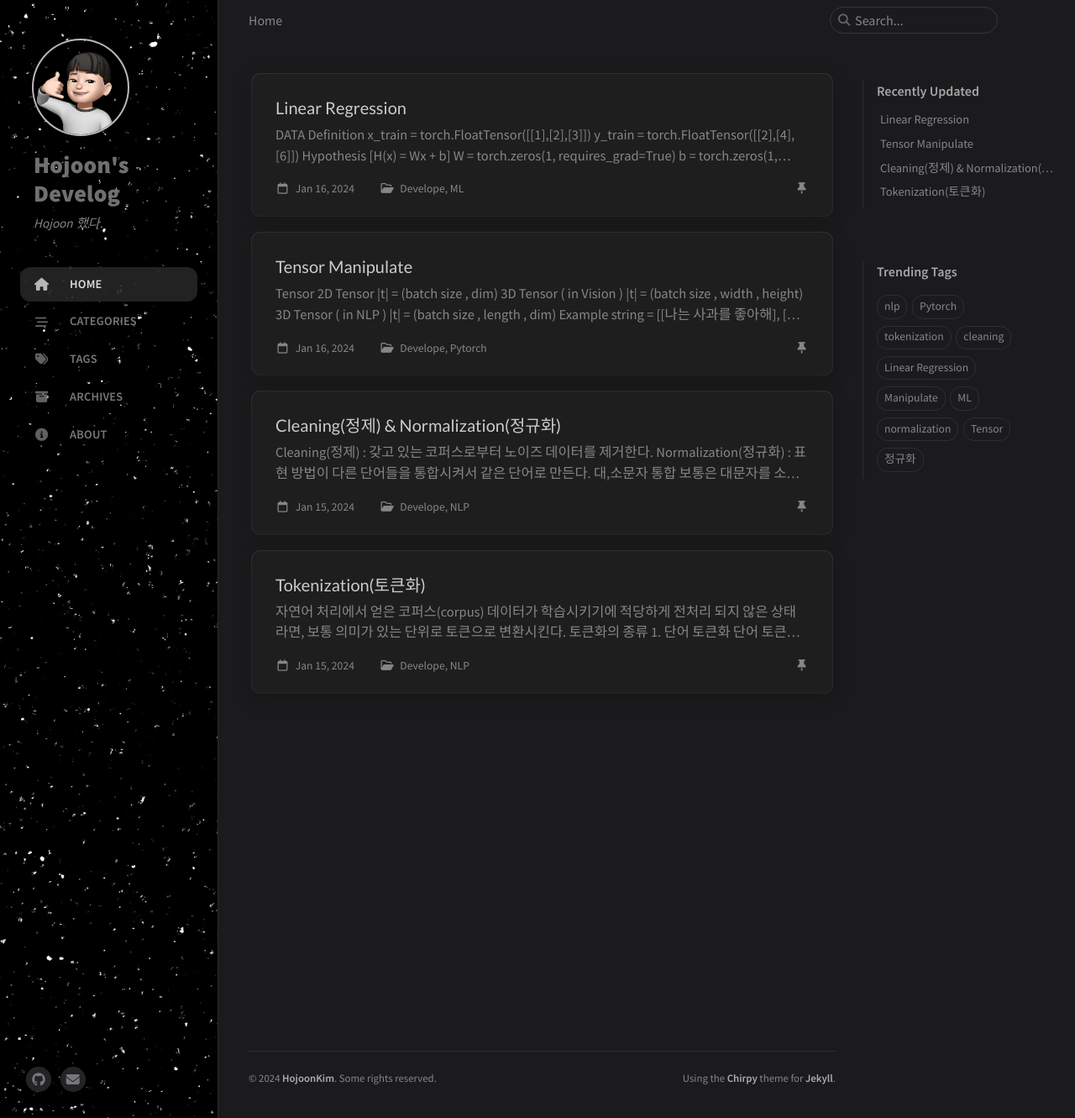
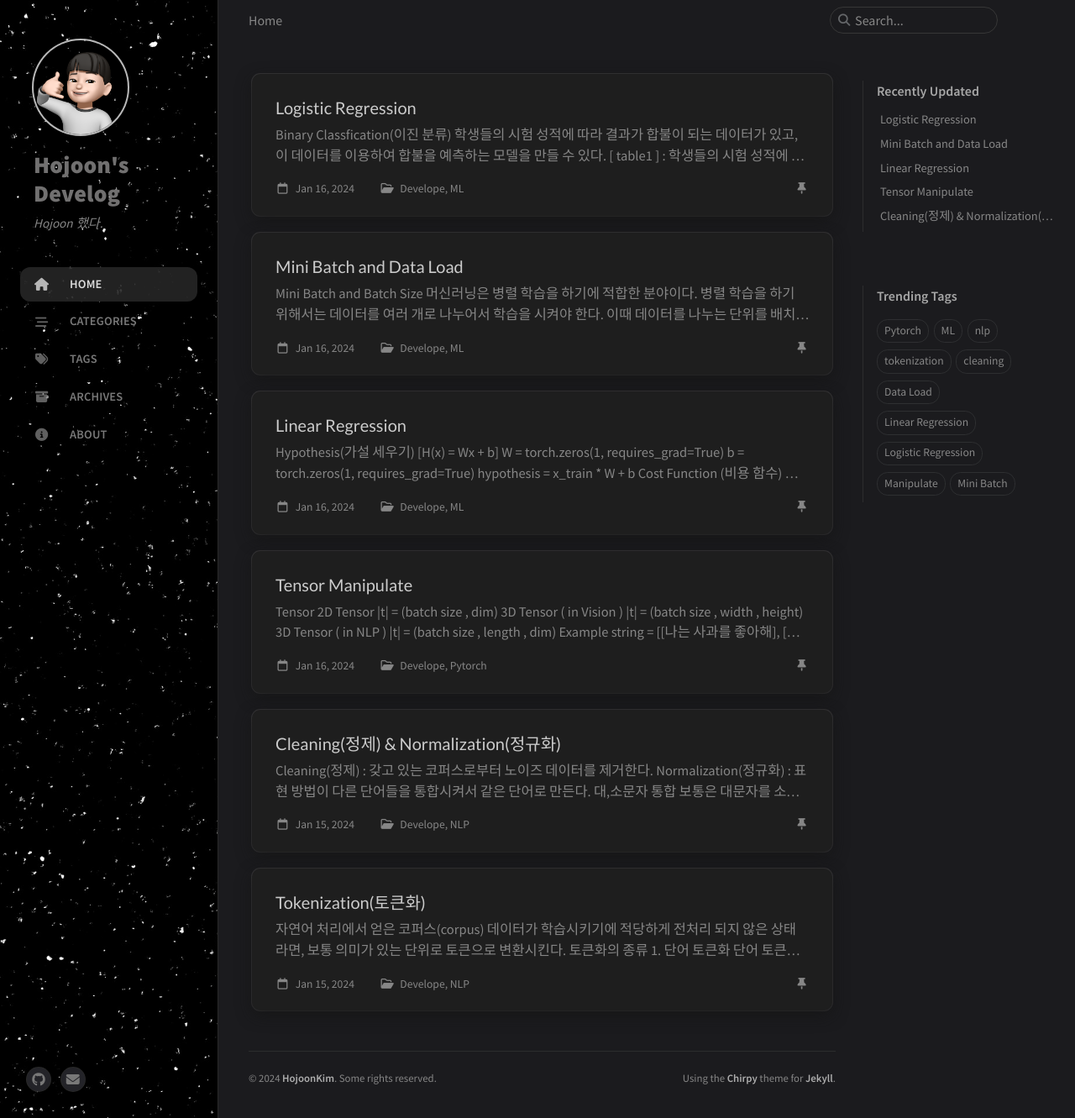
Before and after one commit to Hxjxxn95/hxjxxn95.github.io, a Jekyll site: the page built from index.markdown, in a window 1280 px wide and 1331 px high. Shown: the whole window at 84% size. Built offline with Jekyll 4.4.1, drawn with Linux system fonts in a browser that asks for light colours; cached includes are drawn as plain includes.

Commit message:
modified:   _posts/2024-01-16-Linear-Regression.md 	new file:   _posts/2024-01-16-Logistic-Regression.md 	new file:   _posts/2024-01-16-MiniBatch-DataLoad.md

````diff
--- a/_posts/2024-01-16-Linear-Regression.md
+++ b/_posts/2024-01-16-Linear-Regression.md
@@ -8,14 +8,8 @@ tags: [Pytorch,Linear Regression, ML]
 pin: true
 math: true
 ---
-## DATA Definition
 
-``` python
-x_train = torch.FloatTensor([[1],[2],[3]])
-y_train = torch.FloatTensor([[2],[4],[6]])
-```
-
-## Hypothesis
+## Hypothesis(가설 세우기)
 
 $$ H(x) = Wx + b $$
 
@@ -25,16 +19,17 @@ b = torch.zeros(1, requires_grad=True)
 hypothesis = x_train * W + b
 ```
 
-## Cost Function
+## Cost Function (비용 함수)
 _비용 함수(cost function) = 손실 함수(loss function) = 오차 함수(error function) = 목적 함수(objective function)_
 y = Wx + b 에서 W와 b를 구하는 것이 목표이다. 이를 위해서는 W와 b에 대한 cost function을 정의해야 한다.
+
 $$ mse(W,b) = \frac{1}{m}\sum_{i=1}^{m}(H(x^{(i)}) - y^{(i)})^2 $$
 
 ``` python
 cost = torch.mean((hypothesis - y_train) ** 2)
 ```
 
-## Gradient Descent
+## Gradient Descent (경사 하강법)
 
 $$ W := W - \alpha\frac{\partial}{\partial W}cost(W) $$
 
@@ -151,3 +146,101 @@ for epoch in range(nb_epochs + 1):
         epoch, nb_epochs, hypothesis.squeeze().detach(), cost.item()
     ))
 ```
+
+## nn.Module로 구현하는 선형 회귀
+
+``` python
+import torch.nn as nn
+import torch.nn.functional as F
+
+torch.manual_seed(1)
+
+# 데이터
+x_train = torch.FloatTensor([73, 80, 75],
+                             [93, 88, 93],
+                             [89, 91, 90],
+                             [96, 98, 100],
+                             [73, 66, 70])
+y_train = torch.FloatTensor([[152], [185], [180], [196], [142]])
+# 모델 초기화 및 선언 input_dim = 3, output_dim = 1
+model = nn.Linear(3, 1)
+
+# optimizer 설정
+optimizer = optim.SGD(model.parameters(), lr=1e-5)
+
+nb_epochs = 20
+
+for epoch in range(nb_epochs + 1):
+
+    # H(x) 계산
+    prediction = model(x_train)
+
+    # cost 계산
+    cost = F.mse_loss(prediction, y_train)
+
+    # cost로 H(x) 개선
+    optimizer.zero_grad()
+    cost.backward()
+    optimizer.step()
+
+    print('Epoch {:4d}/{} Cost: {:.6f}'.format(
+        epoch, nb_epochs, cost.item()
+    ))
+```
+
+## 클래스로 파이토치 모델 구현하기
+
+class 형태의 모델 구현 방식은 nn.Module 을 상속받는다. 그리고 __init__()에서 모델의 구조와 동적을 정의하는 생성자를 정의한다. super() 함수를 부르면 여기서 만든 클래스는 nn.Module 클래스의 속성들을 가지고 초기화 된다. forward() 함수는 모델이 학습데이터를 입력받아서 forward 연산을 진행시키는 함수이다.
+foward() 함수는 model 객체를 데이터와 함께 호출하면 자동으로 실행이 된다.
+
+$$ forward : \hat{y} = xW + b $$
+
+``` python
+import torch.nn as nn
+import torch.nn.functional as F
+
+torch.manual_seed(1)
+
+# 데이터
+x_train = torch.FloatTensor([[73, 80, 75],
+                              [93, 88, 93],
+                              [89, 91, 90],
+                              [96, 98, 100],
+                              [73, 66, 70]])
+
+y_train = torch.FloatTensor([[152], [185], [180], [196], [142]])
+
+# 모델을 클래스로 구현
+
+class LinearRegressionModel(nn.Module):
+    def __init__(self, input_dim=3, output_dim=1):
+        super().__init__()
+        self.linear = nn.Linear(input_dim, output_dim)
+
+    def forward(self, x):
+        return self.linear(x)
+
+model = LinearRegressionModel(3,1)
+
+# optimizer 설정
+optimizer = optim.SGD(model.parameters(), lr=1e-5)
+
+nb_epochs = 20
+
+for epoch in range(nb_epochs + 1):
+
+    # H(x) 계산
+    prediction = model(x_train)
+
+    # cost 계산
+    cost = F.mse_loss(prediction, y_train)
+
+    # cost로 H(x) 개선
+    optimizer.zero_grad()
+    cost.backward()
+    optimizer.step()
+
+    print('Epoch {:4d}/{} Cost: {:.6f}'.format(
+        epoch, nb_epochs, cost.item()
+    ))
+```
--- /dev/null
+++ b/_posts/2024-01-16-Logistic-Regression.md
@@ -0,0 +1,197 @@
+---
+layout : post
+title: Logistic Regression
+author: Hojoon_Kim
+date: 2024-01-16 15:15:10 +0900
+categories: [Develope, ML]
+tags: [Pytorch,Logistic Regression, ML]
+pin: true
+math: true
+---
+
+## Binary Classfication(이진 분류)
+
+학생들의 시험 성적에 따라 결과가 합불이 되는 데이터가 있고, 이 데이터를 이용하여 합불을 예측하는 모델을 만들 수 있다.
+
+[ table1 ] : 학생들의 시험 성적에 따른 합불 데이터
+
+| 시험 성적 | 합불 |
+|:--------:|:----:|
+|  45점    |  0   |
+|  50점    |  0   |
+|  55점    |  0   |
+|  60점    |  0   |
+|  65점    |  1   |
+|  70점    |  1   |
+|  75점    |  1   |
+|  80점    |  1   |
+
+위와 같은 데이터를 이용하여 합불을 예측하는 모델을 만들 수 있다. 이때, 합불을 예측하는 모델을 이진 분류 모델이라고 한다.
+
+이러한 점들을 표현하는 그래프는 S자의 형태로 표현된다. $$ Wx + b $$ 와 같은 직선 함수가 아니라 S자 형태로 표현할 수 있는 함수가 필요하다. 그래서 특정함수를 사용하여 $$ H(x) = f(Wx + b) $$ 와 같이 표현할 수 있다.
+그리고 이 특정함수 중 널리 쓰이는 것이 시그모이드 함수이다.
+
+## Sigmoid Function (시그모이드 함수)
+
+$$ H(x) = sigmoid(Wx + b) = \frac{1}{1 + e^{-(Wx + b)}} $$
+
+시그모이드 함수는 위와 같이 표현할 수 있다. 이 함수는 0과 1사이의 값을 가지며, 0.5를 기준으로 0과 1로 분류할 수 있다.
+
+## Cost Function (비용 함수)
+
+$$ cost(W) = -\frac{1}{m}\sum_{i=1}^{m}ylog(H(x)) + (1-y)(log(1-H(x))) $$
+
+위와 같은 비용 함수를 사용하여 학습을 진행할 수 있다. 이 비용 함수는 실제값이 1일 때, 예측값이 1에 가까워지면 비용이 작아지고, 예측값이 0에 가까워지면 비용이 커지며, 실제값이 0일 때, 예측값이 0에 가까워지면 비용이 작아지고, 예측값이 1에 가까워지면 비용이 커진다.
+
+## Pytorch로 구현하기
+
+### Low Level 구현
+
+```python
+import torch
+import torch.nn as nn
+import torch.nn.functional as F
+import torch.optim as optim
+
+torch.manual_seed(1)
+
+# 데이터
+x_data = [[1, 2], [2, 3], [3, 1], [4, 3], [5, 3], [6, 2]]
+y_data = [[0], [0], [0], [1], [1], [1]]
+x_train = torch.FloatTensor(x_data)
+y_train = torch.FloatTensor(y_data)
+
+# 모델 초기화
+W = torch.zeros((2, 1), requires_grad=True)
+b = torch.zeros(1, requires_grad=True)
+
+# optimizer 설정
+optimizer = optim.SGD([W, b], lr=1)
+
+nb_epochs = 1000
+
+for epoch in range(nb_epochs):
+
+    # Cost 계산
+    hypothesis = torch.sigmoid(x_train.matmul(W) + b)
+    cost = -(y_train * torch.log(hypothesis) + (1 - y_train) * torch.log(1 - hypothesis)).mean()
+
+    # cost로 H(x) 개선
+    optimizer.zero_grad()
+    cost.backward()
+    optimizer.step()
+
+    # 100번마다 로그 출력
+    if epoch % 100 == 0:
+        print('Epoch {:4d}/{} Cost: {:.6f}'.format(
+            epoch, nb_epochs, cost.item()
+        ))
+```
+
+### nn.Module 구현
+
+```python
+import torch
+import torch.nn as nn
+import torch.nn.functional as F
+
+torch.manual_seed(1)
+
+# 데이터
+x_data = [[1, 2], [2, 3], [3, 1], [4, 3], [5, 3], [6, 2]]
+
+y_data = [[0], [0], [0], [1], [1], [1]]
+
+x_train = torch.FloatTensor(x_data)
+y_train = torch.FloatTensor(y_data)
+
+model = nn.Sequential(
+    nn.Linear(2, 1),
+    nn.Sigmoid()
+)
+
+optimizer = torch.optim.SGD(model.parameters(), lr=1)
+
+nb_epochs = 1000
+
+for epoch in range(nb_epochs):
+
+    # H(x) 계산
+    hypothesis = model(x_train)
+
+    # cost 계산
+    cost = F.binary_cross_entropy(hypothesis, y_train)
+
+    # cost로 H(x) 개선
+    optimizer.zero_grad()
+    cost.backward()
+    optimizer.step()
+
+    # 100번마다 로그 출력
+    if epoch % 100 == 0:
+        prediction = hypothesis >= torch.FloatTensor([0.5])
+        correct_prediction = prediction.float() == y_train
+        accuracy = correct_prediction.sum().item() / len(correct_prediction)
+        print('Epoch {:4d}/{} Cost: {:.6f} Accuracy {:2.2f}%'.format(
+            epoch, nb_epochs, cost.item(), accuracy * 100,
+        ))
+```
+
+### Class 구현
+
+```python
+import torch
+import torch.nn as nn
+import torch.nn.functional as F
+import torch.optim as optim
+
+torch.manual_seed(1)
+
+# 데이터
+
+x_data = [[1, 2], [2, 3], [3, 1], [4, 3], [5, 3], [6, 2]]
+y_data = [[0], [0], [0], [1], [1], [1]]
+
+x_train = torch.FloatTensor(x_data)
+y_train = torch.FloatTensor(y_data)
+
+class BinaryClassifier(nn.Module):
+    def __init__(self):
+        super().__init__()
+        self.linear = nn.Linear(2, 1)
+        self.sigmoid = nn.Sigmoid()
+
+    def forward(self, x):
+        return self.sigmoid(self.linear(x))
+
+model = BinaryClassifier()
+
+optimizer = optim.SGD(model.parameters(), lr=1)
+
+nb_epochs = 1000
+
+for epoch in range( nb_epochs ) :
+
+        # H(x) 계산
+        hypothesis = model(x_train)
+
+        # cost 계산
+        cost = F.binary_cross_entropy(hypothesis, y_train)
+
+        # cost로 H(x) 개선
+        optimizer.zero_grad()
+        cost.backward()
+        optimizer.step()
+
+        # 100번마다 로그 출력
+        if epoch % 100 == 0:
+            prediction = hypothesis >= torch.FloatTensor([0.5])
+            correct_prediction = prediction.float() == y_train
+            accuracy = correct_prediction.sum().item() / len(correct_prediction)
+            print('Epoch {:4d}/{} Cost: {:.6f} Accuracy {:2.2f}%'.format(
+                epoch, nb_epochs, cost.item(), accuracy * 100,
+            ))
+```
+
+## Reference
+[https://wikidocs.net/57810](https://wikidocs.net/57810)
--- /dev/null
+++ b/_posts/2024-01-16-MiniBatch-DataLoad.md
@@ -0,0 +1,91 @@
+---
+layout : post
+title: Mini Batch and Data Load
+author: Hojoon_Kim
+date: 2024-01-16 13:15:10 +0900
+categories: [Develope, ML]
+tags: [Pytorch, ML, Mini Batch, Data Load]
+pin: true
+math: true
+---
+
+## Mini Batch and Batch Size
+
+머신러닝은 병렬 학습을 하기에 적합한 분야이다. 병렬 학습을 하기 위해서는 데이터를 여러 개로 나누어서 학습을 시켜야 한다. 이때 데이터를 나누는 단위를 **배치(batch)** 라고 한다. 배치는 보통 2의 제곱수로 설정한다. 배치의 크기를 배치 크기(batch size) 라고 한다. 배치 크기는 보통 2의 제곱수로 설정한다. 배치 크기가 2의 제곱수이면 메모리 관리 측면에서 효율적이다. 또한 배치의 크기가 너무 작으면 학습 속도가 느려지고, 너무 크면 학습이 잘 되지 않는다.
+
+- 데이터 전체에 대해서 한 번에 Gradient Descent를 수행하는 방법을 **Batch Gradient Descent** 라고 한다.
+- 데이터를 나누어서 Gradient Descent를 수행하는 방법을 **Mini-Batch Gradient Descent** 라고 한다.
+- Batch Gradient Descent 는 전체 데이터로 최적화시키므로 안정적으로 되지만 시간이 오래 걸린다.
+- Mini-Batch Gradient Descent 는 전체 데이터가 아닌 일부 데이터로만 계산하므로 최적화의 정확도가 떨어지지만, 계산 시간이 빠르다.
+
+## Data Load
+
+Pytorch에서는 데이터를 불러오는 방법으로 2가지를 제공한다.
+
+- torch.utils.data.Dataset : 데이터셋을 나타내는 추상 클래스
+- torch.utils.data.DataLoader : 데이터셋을 불러오는 클래스
+
+### Dataset
+
+Dataset은 데이터셋을 나타내는 추상 클래스이다. Dataset을 상속받아서 직접 데이터셋을 만들 수 있다. Dataset을 상속받아서 만들어진 클래스는 반드시 아래의 3개 함수를 구현해야 한다.
+
+- __len__(self) : 데이터셋의 총 데이터 수를 반환하는 함수
+- __getitem__(self, idx) : 데이터셋에서 특정 1개의 샘플을 가져오는 함수
+- __add__(self, other) : 두 데이터셋을 연결하는 함수
+
+``` python
+import torch
+import torch.nn as nn
+from torch.utils.data import Dataset
+
+class CutomDataset(Dataset):
+    def __init__(self):
+        self.x_data = [[73, 80, 75],
+                       [93, 88, 93],
+                       [89, 91, 90],
+                       [96, 98, 100],
+                       [73, 66, 70]]
+        self.y_data = [[152], [185], [180], [196], [142]]
+
+    def __len__(self):
+        return len(self.x_data)
+
+    def __getitem__(self, idx):
+        x = torch.FloatTensor(self.x_data[idx])
+        y = torch.FloatTensor(self.y_data[idx])
+        return x, y
+```
+TensorDataset 을 사용하면 위의 코드를 아래와 같이 간단하게 구현할 수 있다.
+``` python
+import torch
+import torch.nn as nn
+from torch.utils.data import TensorDataset
+
+x_train = torch.FloatTensor([[73, 80, 75],
+                             [93, 88, 93],
+                             [89, 91, 90],
+                             [96, 98, 100],
+                             [73, 66, 70]])
+y_train = torch.FloatTensor([[152], [185], [180], [196], [142]])
+
+dataset = TensorDataset(x_train, y_train)
+```
+### DataLoader
+
+DataLoader는 데이터셋에서 미니 배치만큼 데이터를 로드하게 만들어주는 역할을 한다. DataLoader는 반드시 데이터셋을 입력으로 받는다. 그리고 다음의 인자들을 사용할 수 있다.
+
+- dataset : 데이터셋을 입력으로 받는다.
+- batch_size : 미니 배치의 크기를 정한다. 통상적으로 2의 제곱수를 사용한다.
+- shuffle : Epoch마다 데이터셋을 섞어서 데이터가 학습되는 순서를 바꾼다.
+- drop_last : 마지막 배치를 버릴 것인지를 정한다. 데이터의 수가 배치 크기로 나누어 떨어지지 않는 경우 마지막 배치를 버릴 수 있다.
+
+``` python
+from torch.utils.data import DataLoader
+
+dataloader = DataLoader(
+    dataset,
+    batch_size=2,
+    shuffle=True,
+    drop_last=True
+)
+```
````
